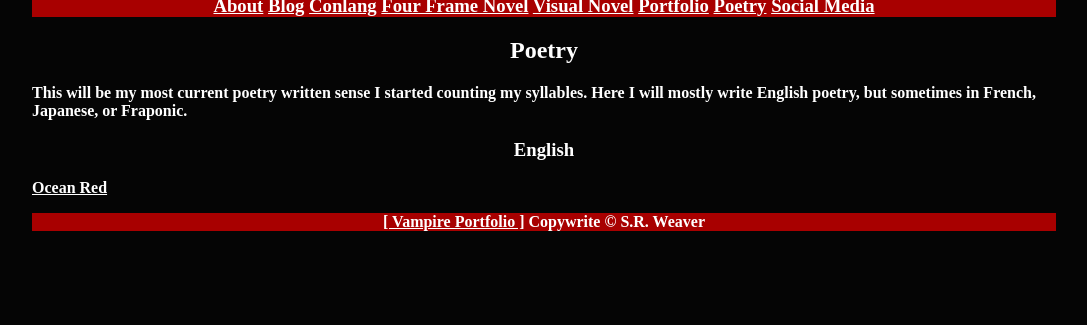
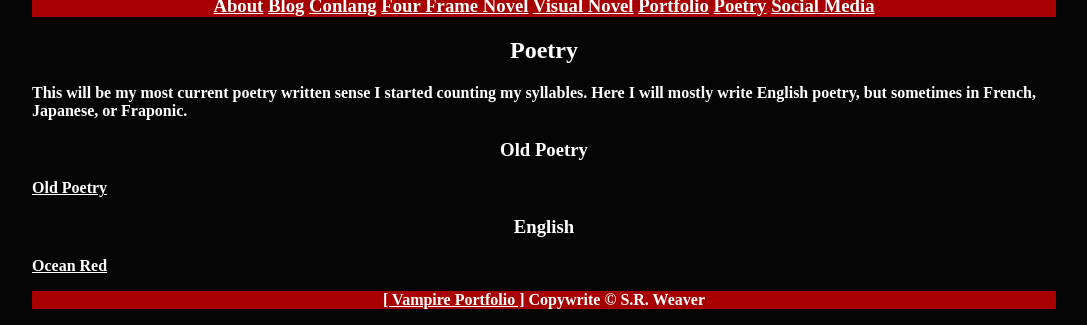
Before and after one commit to LWFlouisa/VampirePortfolio, a Jekyll site: the page built from poetry.md, in a window 1280 px wide, cut to the strip 666-991 px from the top of the page. Shown: the whole strip, without its empty margins (96-1183 px from the left). Built offline with Jekyll 4.4.1, drawn with Linux system fonts in a browser that asks for light colours; before the commit the page ends 913 px from its top, so only the background shows below that.

Commit message:
Update poetry.md

```diff
--- a/poetry.md
+++ b/poetry.md
@@ -6,5 +6,8 @@ permalink: /poetry
 ## Poetry
 This will be my most current poetry written sense I started counting my syllables. Here I will mostly write English poetry, but sometimes in French, Japanese, or Fraponic.
 
+### Old Poetry
+[Old Poetry](https://lwflouisa.github.io/Homepage/Poetry/)
+
 ### English
 [Ocean Red](https://lwflouisa.github.io/VampirePortfolio/Poetry/oceanred)
```
